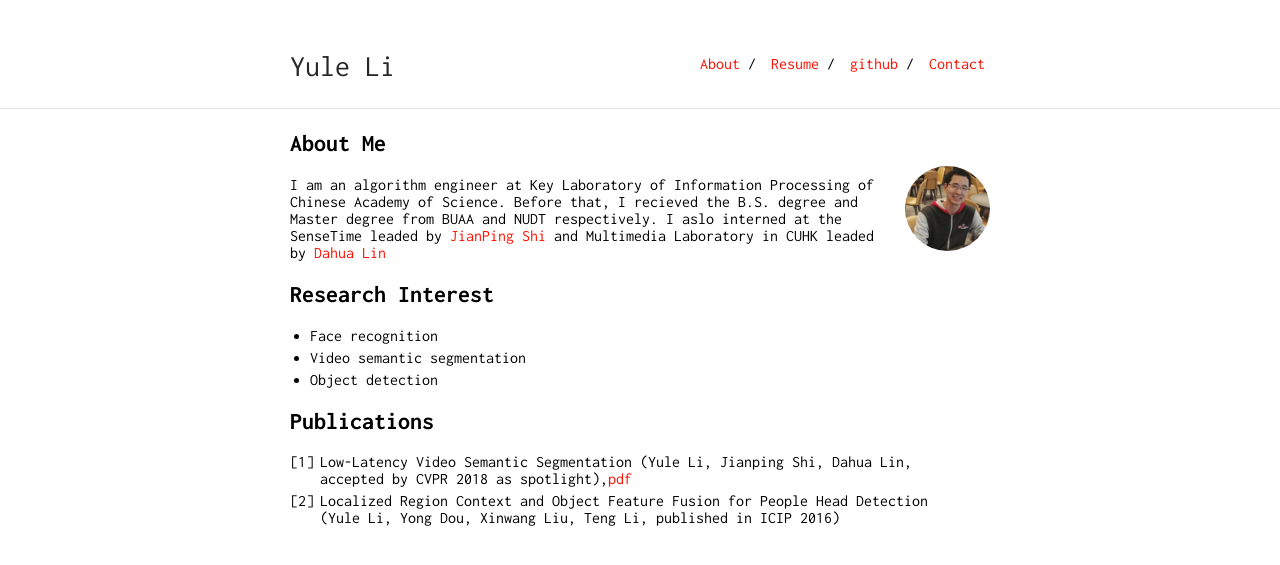
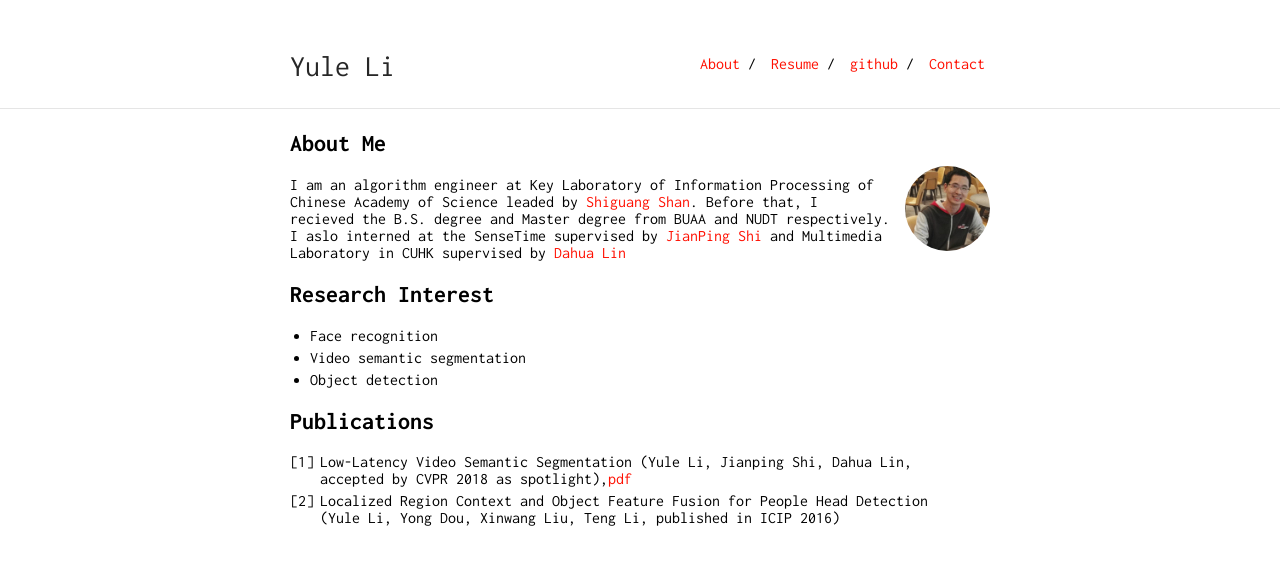
Before and after one commit to yule-li/yule-li.github.io, a Jekyll site: the page built from index.md, in a window 1280 px wide. Shown: the top 565 px of the page. Built offline with Jekyll 4.4.1, drawn with Linux system fonts in a browser that asks for light colours; our own code applies the rules of GitHub Pages for plain Markdown files.

Commit message:
Update index.md

```diff
--- a/index.md
+++ b/index.md
@@ -6,7 +6,7 @@ layout: default
 
 <img class="profile-picture" src="me.jpg">
 
-I am an algorithm engineer at Key Laboratory of Information Processing of Chinese Academy of Science. Before that, I recieved the B.S. degree and Master degree from BUAA and NUDT respectively. I aslo interned at the SenseTime leaded by [JianPing Shi](http://shijianping.me/) and Multimedia Laboratory in CUHK leaded by [Dahua Lin](http://dahua.me/index.html)
+I am an algorithm engineer at Key Laboratory of Information Processing of Chinese Academy of Science leaded by [Shiguang Shan](http://www.jdl.ac.cn/user/sgshan/index_en.htm). Before that, I recieved the B.S. degree and Master degree from BUAA and NUDT respectively. I aslo interned at the SenseTime supervised by [JianPing Shi](http://shijianping.me/) and Multimedia Laboratory in CUHK supervised by [Dahua Lin](http://dahua.me/index.html)
 
 
 ## Research Interest
```
